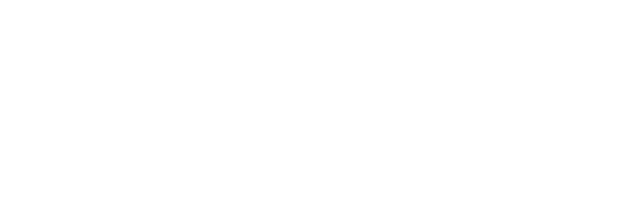
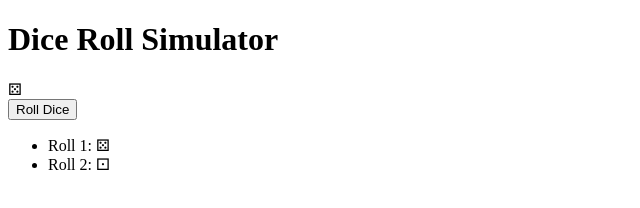
Before and after one commit to Ermiyas-12/dice-roll-simulator, a plain HTML site: page index.html in a window 1280 px wide. Shown: the whole page, without its empty margins (0-640 px from the left). Drawn offline with Linux system fonts and the light colour scheme.

Commit message:
made some modification to the index.html

```diff
--- a/index.html
+++ b/index.html
@@ -6,6 +6,12 @@
     <title>Dice Roll Simulator</title>
 </head>
 <body>
-
+    <h1>Dice Roll Simulator</h1>
+    <div class="dice" id="dice">&#9860;</div>
+    <button id="roll-button">Roll Dice</button>
+    <ul id="roll-history">
+        <li>Roll 1: <span>&#9860;</span></li>
+        <li>Roll 2: <span></span>&#9856;</li>
+    </ul>
 </body>
 </html>
```
